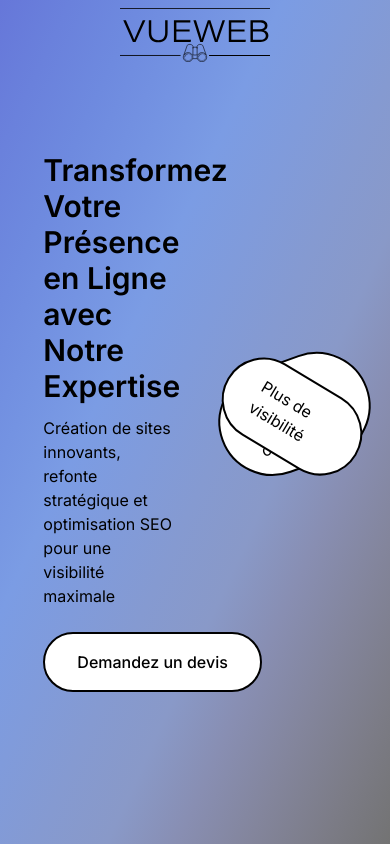
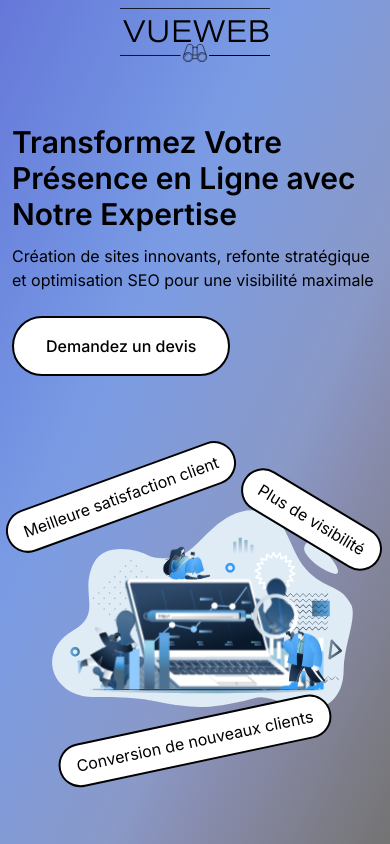
Before and after one commit to dkoshevko/VueWeb, a Next.js app: page / in a window 390 px wide. Shown: the top 844 px of the page. Built offline with nearby package versions, Linux system fonts and the light colour scheme.

Commit message:
hero resp.

```diff
--- a/components/HeroBubble.tsx
+++ b/components/HeroBubble.tsx
@@ -11,7 +11,7 @@ export default function HeroBubble({ text, direction, position, delay }: HeroBub
   return (
     <div className={`absolute animate-fly ${position} ${delay}`}>
       <div
-        className={`${direction} w-fit bg-white rounded-full py-4 px-8 border-2 border-black dark:border-slate-100 dark:bg-slate-950`}
+        className={`${direction} w-fit text-nowrap bg-white rounded-full py-2 lg:py-4 px-4 lg:px-8 border-2 border-black dark:border-slate-100 dark:bg-slate-950`}
       >
         {text}
       </div>
--- a/components/HeroSection.tsx
+++ b/components/HeroSection.tsx
@@ -8,8 +8,8 @@ import Link from "next/link";
 
 export default function HeroSection() {
   return (
-    <section id="hero" className="h-screen gradient-bg flex items-center justify-evenly">
-      <div className="flex flex-col w-1/3 gap-3">
+    <section id="hero" className="h-screen gradient-bg flex flex-col lg:flex-row items-center justify-evenly">
+      <div className="flex flex-col mx-3 lg:mx-0 lg:w-1/3 gap-3">
         <h1 className="text-3xl font-semibold">
           Transformez Votre Présence en Ligne avec Notre Expertise
         </h1>
@@ -23,7 +23,7 @@ export default function HeroSection() {
           </Button>
         </Link>
       </div>
-      <div className="w-1/3 relative">
+      <div className="w-full lg:w-1/3 relative">
         <LottieAnimation animation={HeroAnimation} />
         <HeroBubble
           text="Meilleure satisfaction client"
@@ -34,13 +34,13 @@ export default function HeroSection() {
         <HeroBubble
           text="Conversion de nouveaux clients"
           direction="-rotate-12"
-          position="left-44 -bottom-24"
+          position="left-14 lg:left-44 lg:-bottom-24"
           delay="delay-1000"
         />
         <HeroBubble
           text="Plus de visibilité"
           direction="rotate-[31deg]"
-          position="-right-5 -top-2"
+          position="right-0 top-0 lg:-right-5 lg:-top-2"
           delay="delay-700"
         />
       </div>
```
